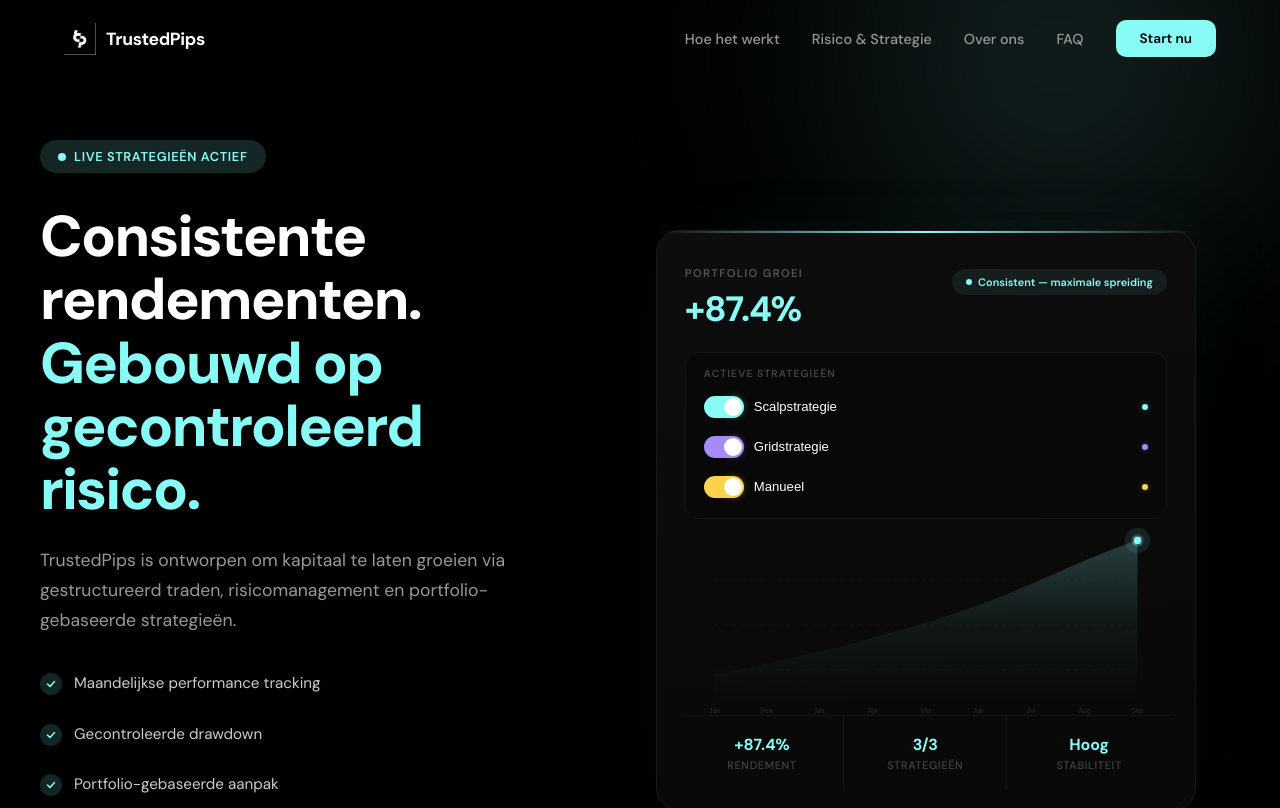
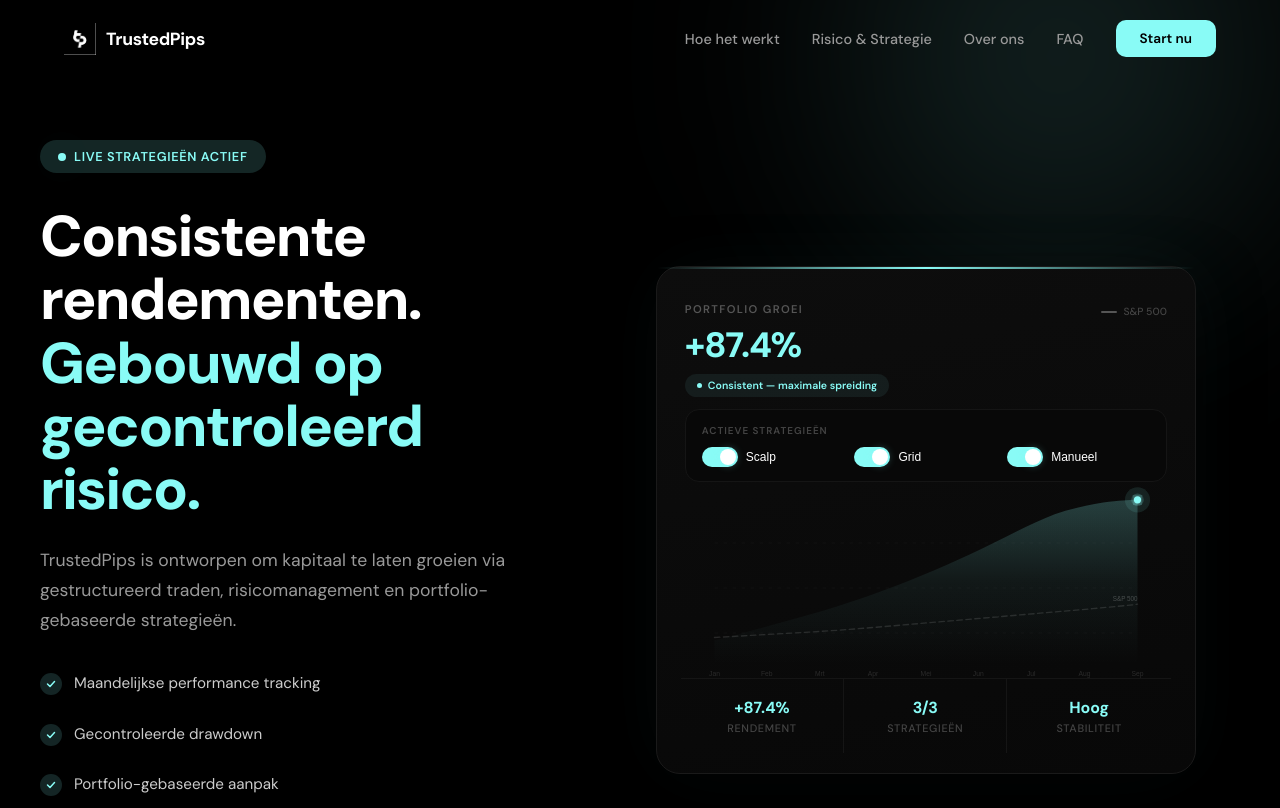
Before and after one commit to z2yn2d9mpb-cpu/TP-Investing, a Next.js app: page / in a window 1280 px wide. Shown: the top 808 px of the page. Built offline with nearby package versions, Linux system fonts and the light colour scheme.

Commit message:
Refactor HeroChart and update strategies
Refactor HeroChart component to improve structure and readability. Update chart strategies and toggle functionality.

```diff
--- a/app/page.jsx
+++ b/app/page.jsx
@@ -302,6 +302,7 @@
 }
 
 
+
 /* ─── Interactive Hero Chart ─── */
 const CHART_COLORS = {
   1: { main: "#ff9800", glow: "rgba(255,152,0,0.3)", dim: "rgba(255,152,0,0.12)" },
@@ -309,30 +310,29 @@
   3: { main: ACCENT, glow: ACCENT_GLOW, dim: ACCENT_DIM },
 }
 
+const SP500_LINE = "M20,155 C55,153 90,151 125,149 C160,147 195,144 230,141 C265,138 300,135 335,132 C370,129 405,126 440,123 C460,121 475,120 490,118"
+
 const CHART_PATHS = {
-  // 1 strategy: very volatile, clear loss periods, jagged, low end
   1: {
-    line: "M20,150 C30,145 38,155 50,165 C62,175 70,168 82,158 C94,148 100,162 112,172 C124,170 130,155 142,142 C154,129 160,140 172,152 C184,160 190,145 202,135 C214,125 220,140 232,148 C244,155 250,138 262,125 C274,112 280,122 292,132 C304,140 310,125 322,110 C334,95 340,108 352,118 C364,125 370,105 382,90 C394,75 400,85 412,78 C424,71 432,60 445,55 C458,50 472,58 490,50",
-    fill: "M20,150 C30,145 38,155 50,165 C62,175 70,168 82,158 C94,148 100,162 112,172 C124,170 130,155 142,142 C154,129 160,140 172,152 C184,160 190,145 202,135 C214,125 220,140 232,148 C244,155 250,138 262,125 C274,112 280,122 292,132 C304,140 310,125 322,110 C334,95 340,108 352,118 C364,125 370,105 382,90 C394,75 400,85 412,78 C424,71 432,60 445,55 C458,50 472,58 490,50 L490,185 L20,185Z",
-    endY: 50,
+    line: "M20,150 C30,145 38,158 50,168 C62,178 70,170 82,158 C94,146 100,164 112,175 C124,172 130,155 142,140 C154,125 160,142 172,155 C184,165 190,145 202,132 C214,120 220,142 232,152 C244,160 250,138 262,122 C274,108 280,125 292,138 C304,148 310,128 322,108 C334,88 340,110 352,125 C364,135 370,108 382,88 C394,68 400,82 412,75 C424,68 432,55 445,50 C458,46 472,55 490,48",
+    fill: "M20,150 C30,145 38,158 50,168 C62,178 70,170 82,158 C94,146 100,164 112,175 C124,172 130,155 142,140 C154,125 160,142 172,155 C184,165 190,145 202,132 C214,120 220,142 232,152 C244,160 250,138 262,122 C274,108 280,125 292,138 C304,148 310,128 322,108 C334,88 340,110 352,125 C364,135 370,108 382,88 C394,68 400,82 412,75 C424,68 432,55 445,50 C458,46 472,55 490,48 L490,185 L20,185Z",
+    endY: 48,
     pct: "+18.3%",
     label: "Volatiel — verliesperiodes",
     labelColor: "#ff9800",
   },
-  // 2 strategies: moderate, some wobble, decent growth
   2: {
-    line: "M20,155 C35,150 50,146 65,140 C80,134 90,138 105,132 C120,126 135,130 150,122 C165,114 175,118 190,110 C205,102 220,98 235,90 C250,82 260,86 275,78 C290,70 305,66 320,58 C335,50 345,54 360,46 C375,38 390,34 405,28 C420,22 440,18 460,14 C475,11 485,10 490,8",
-    fill: "M20,155 C35,150 50,146 65,140 C80,134 90,138 105,132 C120,126 135,130 150,122 C165,114 175,118 190,110 C205,102 220,98 235,90 C250,82 260,86 275,78 C290,70 305,66 320,58 C335,50 345,54 360,46 C375,38 390,34 405,28 C420,22 440,18 460,14 C475,11 485,10 490,8 L490,185 L20,185Z",
-    endY: 8,
-    pct: "+62.5%",
-    label: "Stabieler groeipad",
+    line: "M20,155 C35,150 50,145 65,138 C80,131 90,136 105,128 C120,120 135,125 150,116 C165,107 175,112 190,103 C205,94 220,88 235,80 C250,72 260,78 275,68 C290,58 305,52 320,44 C335,36 345,42 360,34 C375,26 390,22 405,18 C420,14 440,12 460,10 C475,9 485,8 490,7",
+    fill: "M20,155 C35,150 50,145 65,138 C80,131 90,136 105,128 C120,120 135,125 150,116 C165,107 175,112 190,103 C205,94 220,88 235,80 C250,72 260,78 275,68 C290,58 305,52 320,44 C335,36 345,42 360,34 C375,26 390,22 405,18 C420,14 440,12 460,10 C475,9 485,8 490,7 L490,185 L20,185Z",
+    endY: 7,
+    pct: "+58.2%",
+    label: "Stabieler — minder drawdown",
     labelColor: "#4caf50",
   },
-  // 3 strategies: very smooth, consistent, highest end
   3: {
-    line: "M20,155 C38,151 56,147 74,143 C92,139 110,135 128,131 C146,127 164,123 182,118 C200,113 218,108 236,103 C254,98 272,92 290,86 C308,80 326,73 344,66 C362,59 380,51 398,43 C416,35 434,27 452,20 C470,13 480,9 490,6",
-    fill: "M20,155 C38,151 56,147 74,143 C92,139 110,135 128,131 C146,127 164,123 182,118 C200,113 218,108 236,103 C254,98 272,92 290,86 C308,80 326,73 344,66 C362,59 380,51 398,43 C416,35 434,27 452,20 C470,13 480,9 490,6 L490,185 L20,185Z",
-    endY: 6,
+    line: "M20,158 C38,154 56,149 74,144 C92,139 110,134 128,129 C146,124 164,118 182,112 C200,106 218,99 236,92 C254,85 272,77 290,69 C308,61 326,52 344,43 C362,34 380,25 398,18 C416,12 434,8 452,5 C470,3 480,2 490,2",
+    fill: "M20,158 C38,154 56,149 74,144 C92,139 110,134 128,129 C146,124 164,118 182,112 C200,106 218,99 236,92 C254,85 272,77 290,69 C308,61 326,52 344,43 C362,34 380,25 398,18 C416,12 434,8 452,5 C470,3 480,2 490,2 L490,185 L20,185Z",
+    endY: 2,
     pct: "+87.4%",
     label: "Consistent — maximale spreiding",
     labelColor: ACCENT,
@@ -340,52 +340,10 @@
 }
 
 const STRATEGIES = [
-  { id: 1, name: "Scalpstrategie", color: ACCENT },
-  { id: 2, name: "Gridstrategie", color: "#A78BFA" },
-  { id: 3, name: "Manueel", color: "#FCD34D" },
+  { id: 1, name: "Scalp" },
+  { id: 2, name: "Grid" },
+  { id: 3, name: "Manueel" },
 ]
-
-function ToggleSlider({ active, color, label, onToggle }) {
-  return (
-    <button onClick={onToggle} style={{
-      display: "flex", alignItems: "center", gap: 10,
-      background: "none", border: "none", cursor: "pointer", padding: "6px 0",
-      width: "100%",
-    }}>
-      {/* Slider track */}
-      <div style={{
-        width: 40, height: 22, borderRadius: 11, padding: 2,
-        background: active ? color : "#222",
-        transition: "background 0.3s",
-        flexShrink: 0,
-        display: "flex", alignItems: "center",
-      }}>
-        {/* Slider thumb */}
-        <div style={{
-          width: 18, height: 18, borderRadius: "50%",
-          background: "#fff",
-          transform: active ? "translateX(18px)" : "translateX(0)",
-          transition: "transform 0.3s cubic-bezier(.23,1,.32,1)",
-          boxShadow: active ? `0 0 8px ${color}80` : "0 1px 3px rgba(0,0,0,0.4)",
-        }} />
-      </div>
-      {/* Label */}
-      <span style={{
-        color: active ? "#fff" : "#555",
-        fontSize: "0.82rem", fontWeight: 500,
-        transition: "color 0.3s",
-      }}>{label}</span>
-      {/* Active dot */}
-      <span style={{
-        width: 6, height: 6, borderRadius: "50%",
-        background: active ? color : "transparent",
-        marginLeft: "auto", flexShrink: 0,
-        transition: "all 0.3s",
-        boxShadow: active ? `0 0 6px ${color}60` : "none",
-      }} />
-    </button>
-  )
-}
 
 function HeroChart() {
   const [active, setActive] = useState(new Set([1, 2, 3]))
@@ -414,52 +372,73 @@
       border: "1px solid #1a1a1a", borderRadius: 24, position: "relative",
       boxShadow: "0 20px 60px rgba(0,0,0,0.5), 0 0 80px rgba(137,251,246,0.04)",
     }}>
-      {/* Top bar color matches chart */}
+      <style>{`
+        .chart-toggles { display: flex; gap: 10px; }
+        .chart-header-top { flex-direction: row; justify-content: space-between; }
+        @media (max-width: 500px) {
+          .chart-header-top { flex-direction: column !important; }
+        }
+      `}</style>
+
       <div style={{ height: 2, background: `linear-gradient(90deg, transparent, ${colors.main}, transparent)`, borderRadius: "24px 24px 0 0", transition: "all 0.5s" }} />
 
-      {/* Header */}
       <div style={{ padding: "28px 28px 0" }}>
-        <div style={{ display: "flex", justifyContent: "space-between", alignItems: "flex-start", marginBottom: 6, flexWrap: "wrap", gap: 8 }}>
+        <div className="chart-header-top" style={{ display: "flex", alignItems: "flex-start", gap: 8, marginBottom: 12 }}>
           <div>
             <span style={{ color: "#555", fontSize: "0.7rem", fontWeight: 600, textTransform: "uppercase", letterSpacing: "0.12em" }}>Portfolio groei</span>
-            <div style={{
-              color: colors.main, fontSize: "2.2rem", fontWeight: 800, letterSpacing: "-0.03em", marginTop: 4,
-              transition: "color 0.5s",
-            }}>
+            <div style={{ color: colors.main, fontSize: "2.2rem", fontWeight: 800, letterSpacing: "-0.03em", marginTop: 4, transition: "color 0.5s" }}>
               {chart.pct}
             </div>
+            <div style={{
+              display: "inline-flex", alignItems: "center", gap: 6,
+              background: `${chart.labelColor}12`, borderRadius: 100, padding: "5px 12px",
+              transition: "all 0.5s", marginTop: 6,
+            }}>
+              <span style={{ width: 5, height: 5, borderRadius: "50%", background: chart.labelColor, transition: "background 0.5s" }} />
+              <span style={{ color: chart.labelColor, fontSize: "0.66rem", fontWeight: 600, whiteSpace: "nowrap", transition: "color 0.5s" }}>{chart.label}</span>
+            </div>
           </div>
-          <div style={{
-            display: "flex", alignItems: "center", gap: 6,
-            background: `${chart.labelColor}12`, borderRadius: 100, padding: "6px 14px",
-            transition: "all 0.5s", marginTop: 8,
-          }}>
-            <span style={{ width: 6, height: 6, borderRadius: "50%", background: chart.labelColor, transition: "background 0.5s" }} />
-            <span style={{ color: chart.labelColor, fontSize: "0.68rem", fontWeight: 600, whiteSpace: "nowrap", transition: "color 0.5s" }}>{chart.label}</span>
+          <div style={{ display: "flex", alignItems: "center", gap: 6, marginTop: 8, flexShrink: 0 }}>
+            <div style={{ width: 16, height: 2, background: "#555", borderRadius: 1 }} />
+            <span style={{ color: "#444", fontSize: "0.65rem", fontWeight: 500 }}>S&P 500</span>
           </div>
         </div>
 
-        {/* Strategy toggle sliders */}
         <div style={{
-          marginTop: 20, marginBottom: 16,
+          marginTop: 8, marginBottom: 16,
           background: "#080808", border: "1px solid #151515", borderRadius: 14,
-          padding: "14px 18px",
-          display: "flex", flexDirection: "column", gap: 6,
+          padding: "14px 16px",
         }}>
-          <span style={{ color: "#444", fontSize: "0.65rem", fontWeight: 600, textTransform: "uppercase", letterSpacing: "0.1em", marginBottom: 4 }}>Actieve strategieën</span>
-          {STRATEGIES.map((s) => (
-            <ToggleSlider
-              key={s.id}
-              active={active.has(s.id)}
-              color={s.color}
-              label={s.name}
-              onToggle={() => toggleStrategy(s.id)}
-            />
-          ))}
+          <span style={{ color: "#444", fontSize: "0.62rem", fontWeight: 600, textTransform: "uppercase", letterSpacing: "0.1em", display: "block", marginBottom: 10 }}>Actieve strategieën</span>
+          <div className="chart-toggles">
+            {STRATEGIES.map((s) => {
+              const isOn = active.has(s.id)
+              return (
+                <button key={s.id} onClick={() => toggleStrategy(s.id)} style={{
+                  flex: 1, display: "flex", alignItems: "center", gap: 8,
+                  background: "none", border: "none", cursor: "pointer", padding: 0,
+                }}>
+                  <div style={{
+                    width: 36, height: 20, borderRadius: 10, padding: 2,
+                    background: isOn ? ACCENT : "#282828",
+                    transition: "background 0.3s",
+                    flexShrink: 0, display: "flex", alignItems: "center",
+                  }}>
+                    <div style={{
+                      width: 16, height: 16, borderRadius: "50%", background: "#fff",
+                      transform: isOn ? "translateX(16px)" : "translateX(0)",
+                      transition: "transform 0.3s cubic-bezier(.23,1,.32,1)",
+                      boxShadow: isOn ? `0 0 8px ${ACCENT}60` : "0 1px 3px rgba(0,0,0,0.4)",
+                    }} />
+                  </div>
+                  <span style={{ color: isOn ? "#fff" : "#555", fontSize: "0.75rem", fontWeight: 500, transition: "color 0.3s" }}>{s.name}</span>
+                </button>
+              )
+            })}
+          </div>
         </div>
       </div>
 
-      {/* Chart — fixed height container to prevent jumping */}
       <div style={{ padding: "0 8px 0 0", position: "relative", height: 180 }}>
         <svg key={animKey} viewBox="0 0 510 200" preserveAspectRatio="xMidYMid meet" style={{ width: "100%", height: "100%", display: "block", overflow: "visible", position: "absolute", top: 0, left: 0 }}>
           <defs>
@@ -473,38 +452,25 @@
               <stop offset="30%" stopColor={colors.main} stopOpacity="0.5"/>
               <stop offset="100%" stopColor={colors.main} stopOpacity="1"/>
             </linearGradient>
-            <filter id="gl">
-              <feGaussianBlur stdDeviation="3" result="b"/>
-              <feMerge><feMergeNode in="b"/><feMergeNode in="SourceGraphic"/></feMerge>
-            </filter>
-            <filter id="dg">
-              <feGaussianBlur stdDeviation="6" result="b"/>
-              <feMerge><feMergeNode in="b"/><feMergeNode in="SourceGraphic"/></feMerge>
-            </filter>
+            <filter id="gl"><feGaussianBlur stdDeviation="3" result="b"/><feMerge><feMergeNode in="b"/><feMergeNode in="SourceGraphic"/></feMerge></filter>
+            <filter id="dg"><feGaussianBlur stdDeviation="6" result="b"/><feMerge><feMergeNode in="b"/><feMergeNode in="SourceGraphic"/></feMerge></filter>
           </defs>
 
-          {/* Grid lines */}
           {[50, 100, 150].map(y => (
             <line key={y} x1="20" y1={y} x2="490" y2={y} stroke="#1a1a1a" strokeWidth="0.5" strokeDasharray="4 6"/>
           ))}
 
-          {/* Fill area */}
+          <path d={SP500_LINE} fill="none" stroke="#444" strokeWidth="1.5" strokeLinecap="round" strokeDasharray="6 4" opacity="0.5"/>
+          <text x="490" y="114" fill="#444" fontSize="7" fontFamily="sans-serif" textAnchor="end">S&P 500</text>
+
           <path d={chart.fill} fill="url(#cFill)">
             <animate attributeName="opacity" from="0" to="1" dur="1.2s" fill="freeze"/>
           </path>
 
-          {/* Main line */}
-          <path
-            d={chart.line}
-            fill="none" stroke="url(#cStroke)" strokeWidth="2.5" strokeLinecap="round"
-            filter="url(#gl)"
-            strokeDasharray="1400"
-            strokeDashoffset="1400"
-          >
-            <animate attributeName="stroke-dashoffset" from="1400" to="0" dur="3.5s" fill="freeze" calcMode="spline" keySplines="0.23 1 0.32 1"/>
+          <path d={chart.line} fill="none" stroke="url(#cStroke)" strokeWidth="2.5" strokeLinecap="round" filter="url(#gl)" strokeDasharray="1600" strokeDashoffset="1600">
+            <animate attributeName="stroke-dashoffset" from="1600" to="0" dur="3.5s" fill="freeze" calcMode="spline" keySplines="0.23 1 0.32 1"/>
           </path>
 
-          {/* End pulse dot — color matches */}
           <circle cx="490" cy={chart.endY} r="14" fill={colors.main} opacity="0.1">
             <animate attributeName="r" values="14;24;14" dur="2.5s" repeatCount="indefinite"/>
             <animate attributeName="opacity" values="0.1;0.03;0.1" dur="2.5s" repeatCount="indefinite"/>
@@ -515,7 +481,6 @@
           </circle>
           <circle cx="490" cy={chart.endY} r="4" fill={colors.main} filter="url(#dg)"/>
 
-          {/* Month labels */}
           {[
             {x:20,l:"Jan"},{x:78,l:"Feb"},{x:137,l:"Mrt"},{x:196,l:"Apr"},
             {x:255,l:"Mei"},{x:313,l:"Jun"},{x:372,l:"Jul"},{x:431,l:"Aug"},{x:490,l:"Sep"},
@@ -525,20 +490,13 @@
         </svg>
       </div>
 
-      {/* Bottom stats */}
-      <div style={{
-        display: "grid", gridTemplateColumns: "1fr 1fr 1fr", gap: 0,
-        margin: "0 24px", borderTop: "1px solid #151515",
-      }}>
+      <div style={{ display: "grid", gridTemplateColumns: "1fr 1fr 1fr", gap: 0, margin: "0 24px", borderTop: "1px solid #151515" }}>
         {[
           { label: "Rendement", val: chart.pct, color: colors.main },
           { label: "Strategieën", val: `${count}/3`, color: count === 3 ? ACCENT : count === 2 ? "#4caf50" : "#ff9800" },
           { label: "Stabiliteit", val: count === 3 ? "Hoog" : count === 2 ? "Gemiddeld" : "Laag", color: count === 3 ? ACCENT : count === 2 ? "#4caf50" : "#ef4444" },
         ].map((m, i) => (
-          <div key={i} style={{
-            textAlign: "center", padding: "18px 8px",
-            borderRight: i < 2 ? "1px solid #151515" : "none",
-          }}>
+          <div key={i} style={{ textAlign: "center", padding: "18px 8px", borderRight: i < 2 ? "1px solid #151515" : "none" }}>
             <div style={{ color: m.color, fontWeight: 700, fontSize: "1rem", marginBottom: 3, transition: "color 0.5s" }}>{m.val}</div>
             <div style={{ color: "#444", fontSize: "0.68rem", fontWeight: 500, textTransform: "uppercase", letterSpacing: "0.06em" }}>{m.label}</div>
           </div>
```
